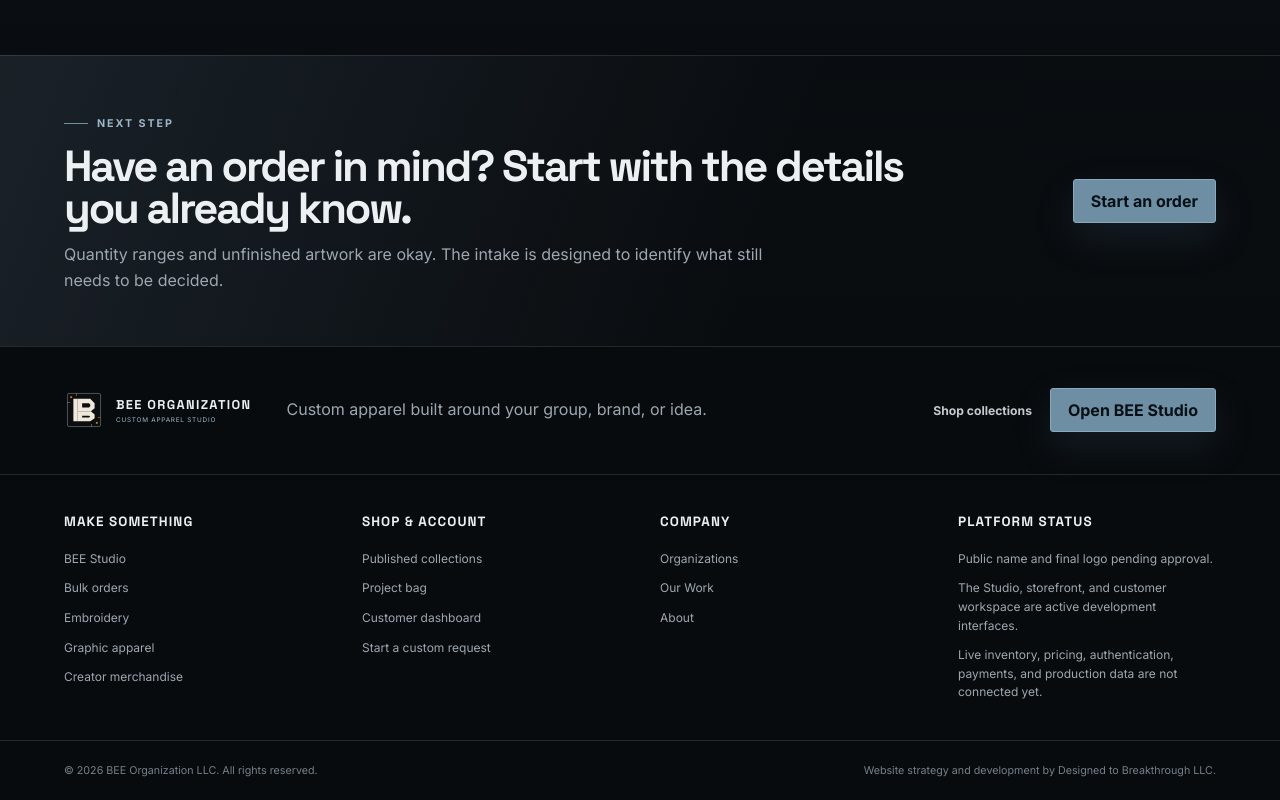
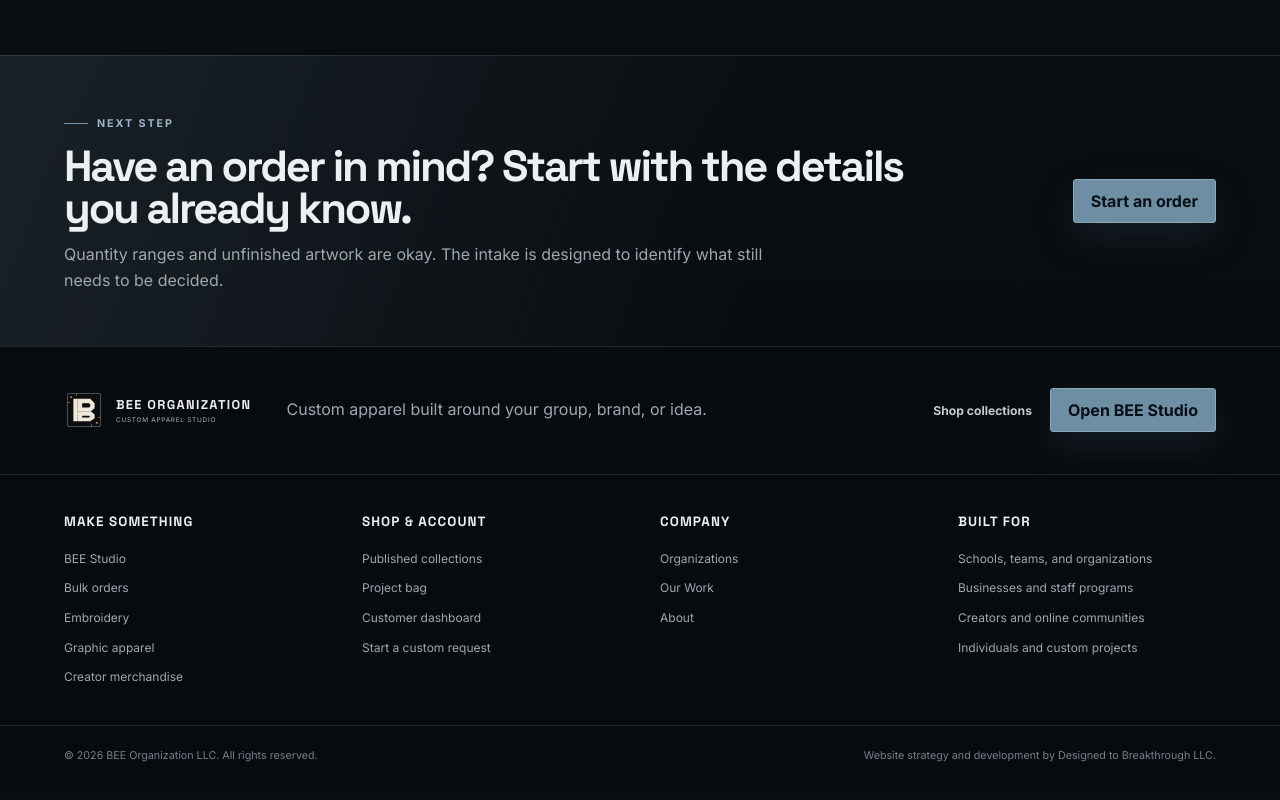
Before and after one commit to ShawnDTB/BEE-Organization, a React (Vite) app: page / in a window 1280 px wide. Shown: the part 3696-4496 px from the top of the page. Built offline with nearby package versions, Linux system fonts and the light colour scheme.

Commit message:
Align footer with BEE brand architecture

```diff
--- a/src/components/SiteFooter.tsx
+++ b/src/components/SiteFooter.tsx
@@ -33,10 +33,11 @@ export function SiteFooter() {
           {navItems.slice(4).map((item) => <a key={item.href} href={item.href}>{item.label}</a>)}
         </div>
         <div>
-          <h2>Platform status</h2>
-          <span>{siteConfig.brandStatus}</span>
-          <span>The Studio, storefront, and customer workspace are active development interfaces.</span>
-          <span>Live inventory, pricing, authentication, payments, and production data are not connected yet.</span>
+          <h2>Built for</h2>
+          <span>Schools, teams, and organizations</span>
+          <span>Businesses and staff programs</span>
+          <span>Creators and online communities</span>
+          <span>Individuals and custom projects</span>
         </div>
       </div>
       <div className="site-footer__legal">
```
